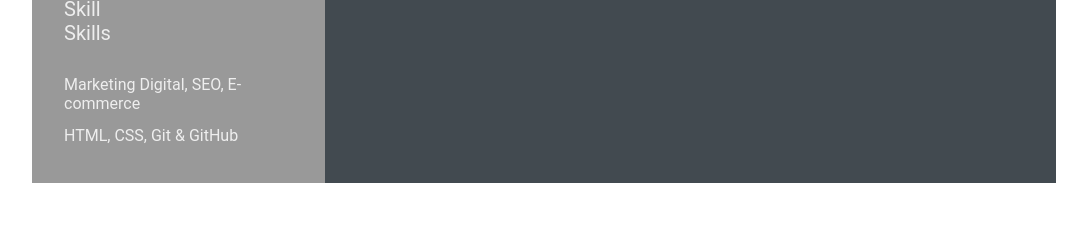
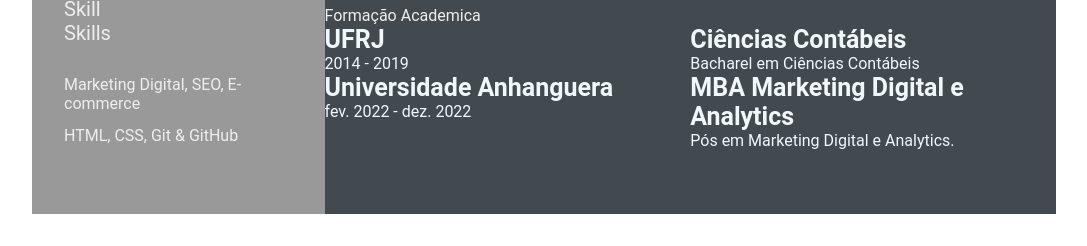
Before and after one commit to ThaisDreher/-thais.dreher.github.io, a plain HTML site: page index.html in a window 1280 px wide. Shown: the part 674-920 px from the top of the page, without its empty margins (96-1183 px from the left). Before the commit the page ends 889 px from the top, so only its background shows below. Drawn offline with Linux system fonts and the light colour scheme.

Commit message:
feature: index.html (#4)

```diff
--- a/index.html
+++ b/index.html
@@ -77,7 +77,31 @@
                     </div>
                 </div>
             </section>
-
+            <section class="education gap">
+                <div class="right-title">Formação Academica
+                <div class="education-contents">
+                <div class="education-left">
+                    <p class="education-school-name">UFRJ</p>
+                    <p class="education-time-period">2014 - 2019</p>
+                </div>
+                <div class="education-right">
+                    <p class="education-subject">Ciências Contábeis</p>
+                    <p class="education-desk">
+                        Bacharel em Ciências Contábeis
+                    </p>
+                </div>
+                    <div class="education-left">
+                        <p class="education-school-name">Universidade Anhanguera</p>
+                        <p class="education-time-period">fev. 2022 - dez. 2022</p>
+                    </div>
+                    <div class="education-right">
+                        <p class="education-subject">MBA Marketing Digital e Analytics</p>
+                        <p class="education-desk">
+                            Pós em Marketing Digital e Analytics.
+                        </p>
+                    </div>
+                </div>
+            </section>
             </section>
         </section>
     </main>
```
